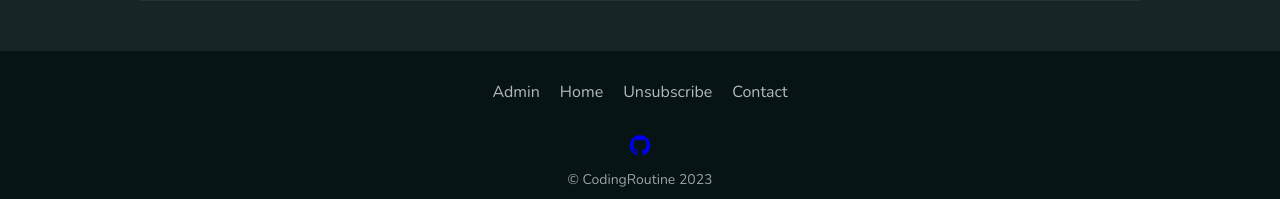
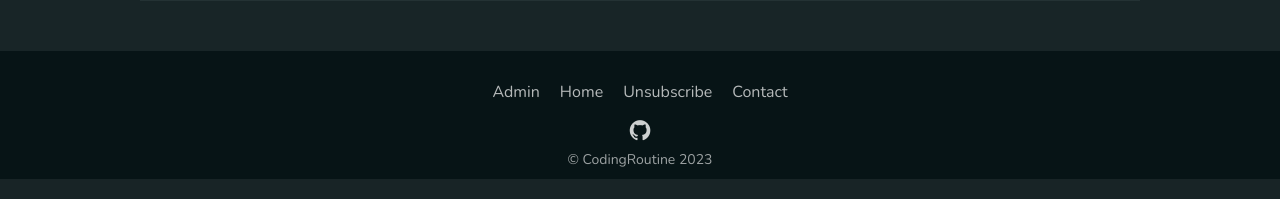
Before and after one commit to WiktorBK/CodingRoutine, a Django app: page /administration/ in a window 1280 px wide. Shown: the part 829-1028 px from the top of the page. Run offline with Django 4.2, Linux system fonts and the light colour scheme; the visitor is signed in with stand-in values (Sample User, id 1); data that the repository does not hold is empty; parts of the project's set-up code (start-up, migrations or seed data) failed here and were passed over.

Commit message:
Style the github icon

```diff
--- a/static/styles/style.css
+++ b/static/styles/style.css
@@ -151,16 +151,15 @@ footer p{
   padding:0;
   font-size: 14px;
   color: white;
-  margin: 10px 0;
+  margin: 5px 0 10px 0;
   opacity: 0.6;
   text-align: center;
-
 }
 
 footer ul{
   list-style:none;
   display: flex;
-  margin: 30px 0px;
+  margin: 30px 0px 15px 0;
   padding: 0;
 
 }
@@ -188,11 +187,15 @@ footer{
   color: #fff;
   display: grid;
   place-items: center;
-
-
 }
 
-
+#icon{
+  text-decoration: none;
+  color: white;
+  opacity: 0.8;
+  transition: 0.2s;
+}
+#icon:hover{opacity:1;}
 
 @media screen and (max-width: 1200px) {
   .topnav {height: 120px;}
```
